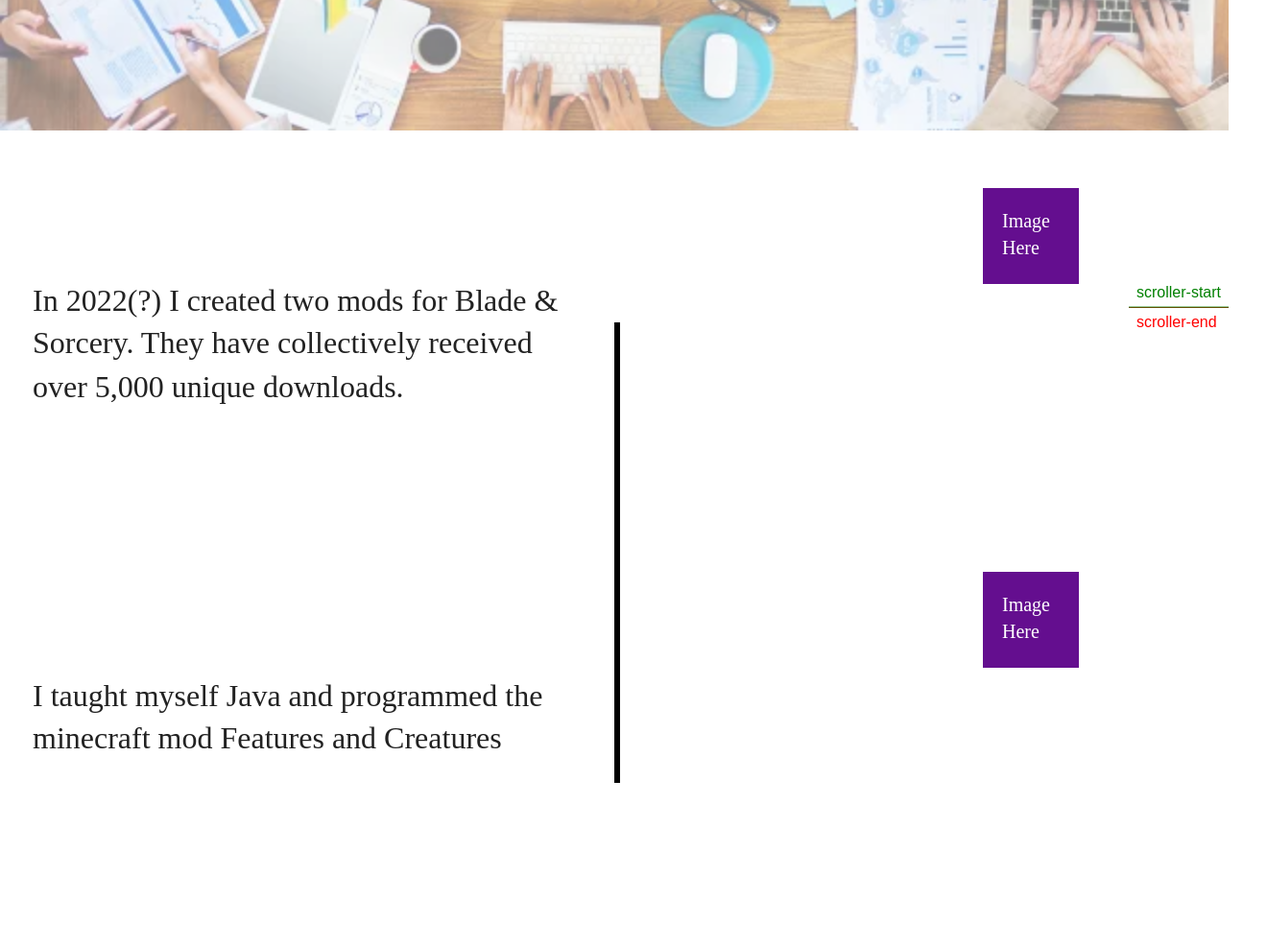
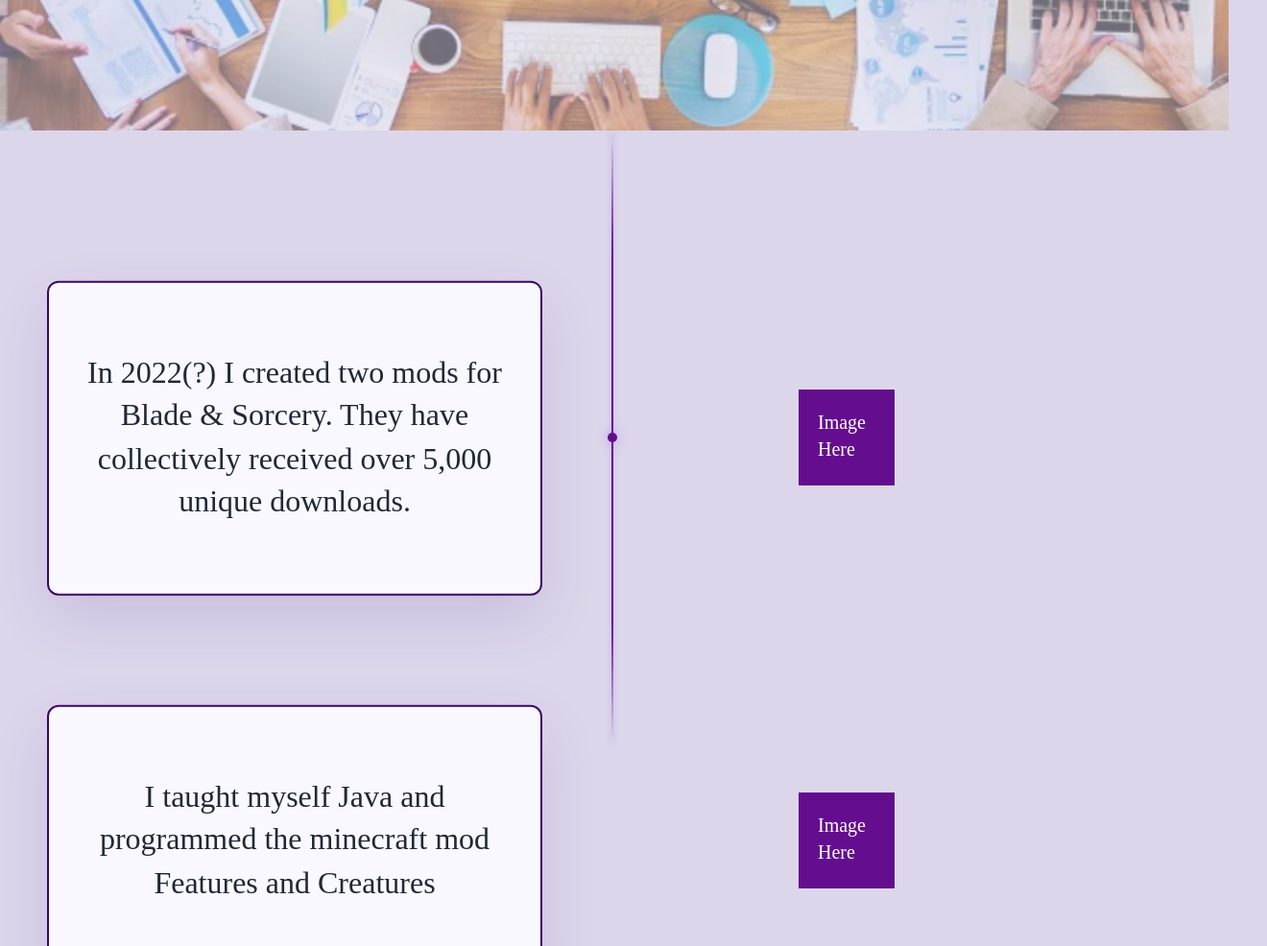
Before and after one commit to DJTheCreator/DiegoJCajiao-Site, a website built with webpack: page Projects.html in a window 1280 px wide. Shown: the part 440-1426 px from the top of the page at 96% size, 1320 px wide, since content can reach past the window. Built offline with nearby package versions, Linux system fonts and the light colour scheme.

Commit message:
-CSS Overhaul

```diff
--- a/Projects.html
+++ b/Projects.html
@@ -20,28 +20,20 @@
   <meta name="theme-color" content="#fafafa">
 </head>
 
+<body>
 <div class="topbar">
-<a href="index.html">Home</a>
-<a class=active href="Projects.html">Projects</a>
-<a href="Education.html">Education</a>
-<a href="AboutMe.html" style="float:right; margin-right: 8px">About Me</a>
+  <a href="index.html">Home</a>
+  <a class=active href="Projects.html">Projects</a>
+  <a href="Education.html">Education</a>
+  <a href="AboutMe.html" style="float:right; margin-right: 8px">About Me</a>
 </div>
-
-<body>
-
 <div class="pageTitle">
   <img src="img/group_projects.png" alt="Many projects being worked on"
        style="opacity: 50%; width: 100%">
   <h1>Projects</h1>
 </div>
-<div style="height: 10vh; position: absolute" id="timelineTrigger"></div>
 <section class="timeline" id="ProjectTimeline">
-  <div class="staticParent">
-    <iframe class="static" src="html/border.html" id="ProjectTimelineBorder"></iframe>
-  </div>
-  <div class="staticParent">
-    <iframe class="static" src="html/border.html" id="fakeEndBorder"></iframe>
-  </div>
+  <div id="ProjectTimelineBorder"></div>
   <div class="items" >
     <div class="item">
       <div class="item-text">
--- a/css/style.css
+++ b/css/style.css
@@ -81,15 +81,28 @@ textarea {
 }
 
 /* ==========================================================================
+   Color Pallete
+   ========================================================================== */
+
+:root {
+  --primary_color: #640e8f;
+  --secondary_color: #3B0764;
+  --accent_color: #4C1D95;
+  --background_color: #DCD6EB;
+  --text_color: #1F2937;
+  --text_background_color: #FAF8FF;
+}
+
+/* ==========================================================================
    Author's custom styles
    ========================================================================== */
 
-div {
+body {
   overflow-x: hidden;
 }
 
 .topbar {
-  background-color: #3e0359;
+  background-color: var(--secondary_color);
   margin: 0;
   padding: 0;
   overflow: hidden;
@@ -97,6 +110,7 @@ div {
   top: 0;
   width: 100%;
   z-index: 10; /* Sets 'layer' to render on. Used to render in front of default elements (z-index 0) */
+  box-shadow: 0 2px 6px rgba(0,0,0,0.25);
 }
 
 .topbar a {
@@ -107,24 +121,29 @@ div {
   color: white;
   text-align: center;
   text-decoration: none;
+  transition: background 0.2s ease
 }
 
 .topbar a:hover:not(.active) {
-  background-color: #1b0328;
+  transform: translateY(-2px);
+  background: rgba(255,255,255,0.08);
 }
 
 .topbar a.active {
-  background-color: #640e8f;
+  background: linear-gradient(135deg,var(--primary_color), var(--accent_color));
 }
 
-body{margin:0;}
+body{
+  margin:0;
+  background-color: var(--background_color);
+}
 
 p{
   font-size:20px;
   padding:20px;
 }
 h1{
-  color: #3e0359;
+  color: var(--secondary_color);
   padding:20px; margin-top: -30px;
 }
 
@@ -143,26 +162,46 @@ h1{
 /* Below styles are for the timeline in the Projects page
 */
 
+.timeline {
+  position: relative;
+}
+
+#ProjectTimelineBorder {
+  position: absolute;
+  left: calc(50vw - 0.25vw);        /* midpoint between text and images */
+  top: 0;              /* top of timeline section = already below hero image */
+  width: 2px;
+  height: 80vh;
+
+  /* Customize the border*/
+  --border_center_color_width: 20%;
+  background: linear-gradient(
+    transparent 0%,
+    var(--primary_color) var(--border_center_color_width),
+    var(--primary_color) calc(100% - var(--border_center_color_width)),
+    transparent 100%);
+  box-shadow: 0 0 6px rgba(124, 58, 237, 0.25);
+}
+
+#ProjectTimelineBorder::after{
+  content: "";
+  position: absolute;
+  left: 50%;
+  top: 50%;
+  width: 10px;
+  height: 10px;
+  background: var(--primary_color);
+  border-radius: 50%;
+  transform: translate(-50%, -50%);
+  box-shadow: 0 0 12px rgba(168, 85, 247, 0.5);
+}
+
 .staticParent {
   position: absolute;
 }
 
 .enableFixed {
   position: fixed;
-}
-
-#ProjectTimelineBorder.timelineBottom  {
-  opacity: 0;
-}
-
-#fakeEndBorder:not(.timelineBottom) {
-  opacity: 0;
-  margin-top: 65vh;
-}
-
-#fakeEndBorder.timelineBottom  {
-  opacity: 1;
-  margin-top: 65vh;
 }
 
 .static {
@@ -172,31 +211,41 @@ h1{
   height: 100vh;
 }
 
-.timeline .item{
+.timeline .item {
   position: relative;
-  padding-bottom: 400px;
-  overflow: hidden;
+  height: 400px;
+  overflow: visible; /* was hidden, potentially clipping content */
+  margin-bottom: 20px;
 }
 
-.timeline .item-text{
-  margin: 12vw;
-  width: 25vw;
+.timeline .item-text {
+  position: absolute;
+  left: 24vw;
+  top: 50%;
+  transform: translate(-50%, -50%); /* vertically centers in item */
+  width: 20vw;
   overflow-wrap: break-word;
-  position: absolute;
   opacity: 0;
-  text-align: left;
+  text-align: center;
+  color: var(--text_color);
+
+  background: var(--text_background_color);
+  border-radius: 6px;
+  border: 1px solid var(--secondary_color);
+  box-shadow:0 12px 30px rgba(70,30,130,0.12);
 }
 
 .project-desc {
   font-size: 2vh;
 }
 
-.timeline .item-display{
+.timeline .item-display {
+  position: absolute;
+  left: 65vw;           /* moved left from 80% */
+  top: 50%;
+  transform: translateY(-50%); /* matches text alignment */
+  color: white;
   overflow-wrap: break-word;
-  position: absolute;
-  left: 80%;
-  top: 10%;
-  color: white;
 }
 
 
--- a/html/border.html
+++ /dev/null
@@ -1,13 +0,0 @@
-<!DOCTYPE html>
-<html lang="en">
-<head>
-  <link rel="stylesheet" href="../css/projectStyle.css">
-  <title></title>
-</head>
-<body>
-<div style="height:1000px;">
-  <div style="position: sticky; top:25vh; left: 50vw;
-  background-color: black; width:.5vw; height: 60vh;"></div>
-</div>
-</body>
-</html>
--- a/js/app.js
+++ b/js/app.js
@@ -5,81 +5,71 @@ window.onbeforeunload = function () {
 };
 
 const items = gsap.utils.toArray('.item-text');
-items.forEach((item)=>{
+items.forEach((item, index)=>{
   gsap.fromTo(item,{
     opacity: 1,
     scale:2,
-    duration: 4,
-    scrollTrigger: {
-      trigger: item,
-      start: "center 50%",
-      end: "center 10%",
-      scrub: true,
-      // markers:true,
-      toggleActions: "restart none none none",
-    }
   }, {
     opacity: 0,
     scale:1,
     duration: 4,
     scrollTrigger: {
       trigger: item,
-      start: "center 50%",
-      end: "center 10%",
+      start: "center 30%",
+      end: "center 5%",
       scrub: true,
       // markers:true,
       toggleActions: "restart none none none",
     }
   });
+  if(index !== 0) {
     gsap.fromTo(item,{
       opacity: 0,
       scale:1,
-    duration: 4,
-    scrollTrigger: {
-      trigger: item,
-      start: "center 100%",
-      end: "center 60%",
-      scrub: true,
-      // markers: {endColor: "blue", startColor: "orange"},
-      toggleActions: "restart none none none",
-    }
     }, {
       opacity: 1,
       scale:2,
       duration: 4,
       scrollTrigger: {
         trigger: item,
-      start: "center 100%",
+        start: "top 80%",
         end: "center 60%",
         scrub: true,
         // markers: {endColor: "blue", startColor: "orange"},
         toggleActions: "restart none none none",
       }
     });
+  }
 })
 
-let borderClasses = document.getElementById("ProjectTimelineBorder").classList;
+const lastItem = document.querySelector('.item:last-child')
 ScrollTrigger.create({
-  trigger: document.getElementById("ProjectTimelineBorder"),
-  start: "center 50%",
-  end: "center 50%",
-  // markers: true,
-  onEnter: () => document.getElementById("ProjectTimelineBorder").classList.add('enableFixed'),
-  onEnterBack: () => document.getElementById("ProjectTimelineBorder").classList.remove('enableFixed')
+  trigger: "#ProjectTimelineBorder",  // divider triggers itself
+  start: "center center",             // fires when divider center hits screen center
+  endTrigger: lastItem,
+  end: "center center",
+  pin: "#ProjectTimelineBorder",
+  pinSpacing: false,
+  // markers: true
 })
 
-let fakeBorderClasses = document.getElementById("fakeEndBorder").classList;
-ScrollTrigger.create({
-  trigger: document.getElementById("ProjectTimeline"),
-  start: "bottom 95%",
-  end: "bottom 95%",
-  markers: true,
-  onEnter: () => {
-    borderClasses.remove('enableFixed');
-    borderClasses.add('timelineBottom');
-    fakeBorderClasses.add('timelineBottom')},
-  onEnterBack: () => {
-    borderClasses.add('enableFixed');
-    borderClasses.remove('timelineBottom');
-    fakeBorderClasses.remove('timelineBottom')},
-})
+const border = document.getElementById('ProjectTimelineBorder');
+const itemsContainer = document.querySelector('.items');
+const firstItem = document.querySelector('.item');
+
+function alignFirstItem() {
+  // Divider center = its top position + half its height
+  const dividerCenter = border.offsetTop + (border.offsetHeight / 2);
+  // First item needs its center at that same point
+  const firstItemHalfHeight = firstItem.offsetHeight / 2;
+
+  itemsContainer.style.paddingTop = (dividerCenter - firstItemHalfHeight) + 'px';
+}
+
+alignFirstItem();
+
+// Recalculate if window resizes
+window.addEventListener('resize', () => {
+  alignFirstItem();
+  ScrollTrigger.refresh();
+});
```
Lines whose indentation alone changed are shown as unchanged.
